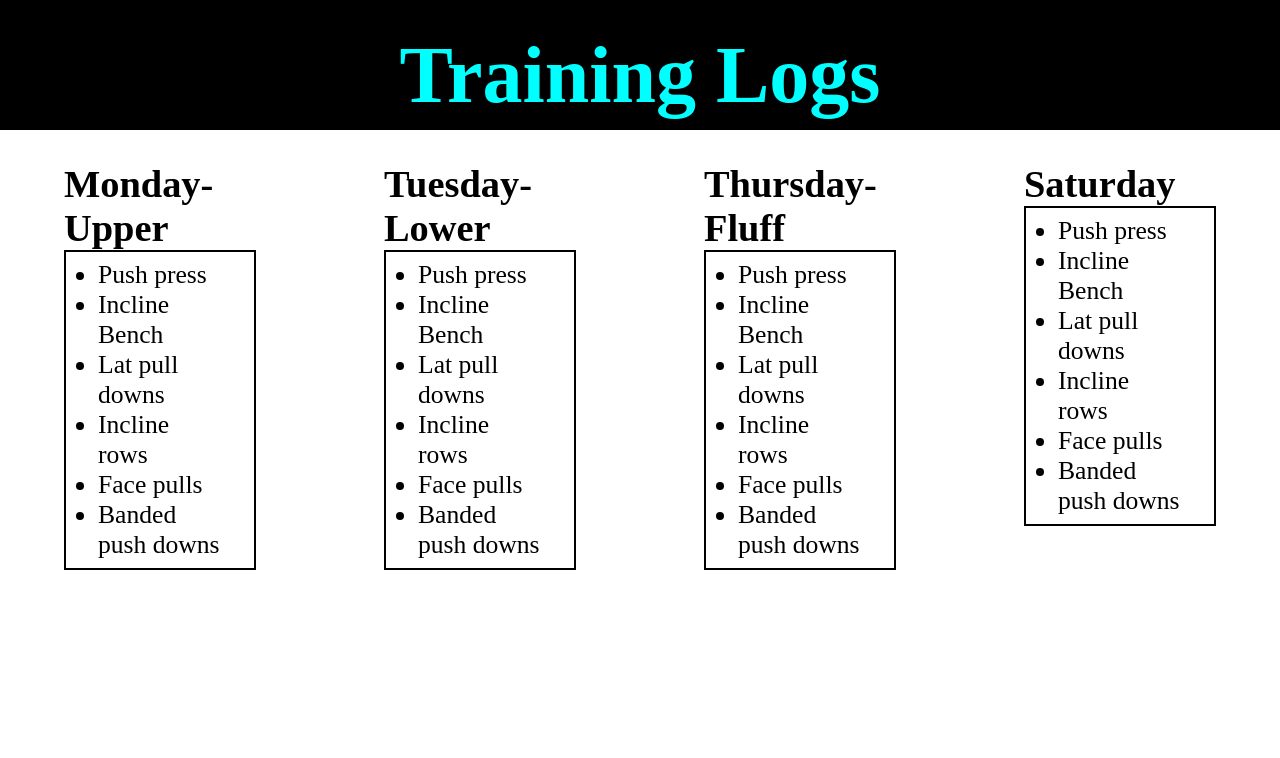
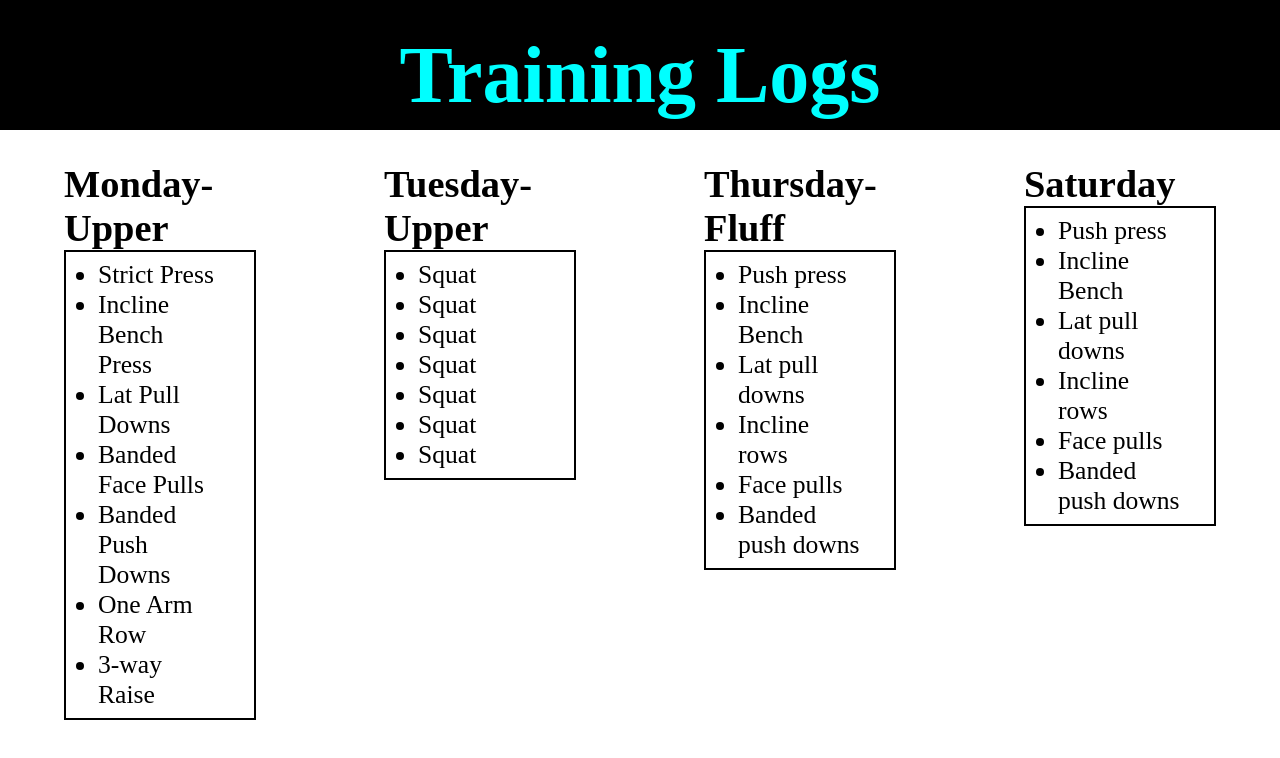
Before and after one commit to Kanowie/training-logs, a Vue app: page / in a window 1280 px wide. Shown: the top 758 px of the page. Built offline with nearby package versions, Linux system fonts and the light colour scheme.

Commit message:
Add dynamic list rendering

```diff
--- a/src/pages/Logs.vue
+++ b/src/pages/Logs.vue
@@ -1,28 +1,14 @@
 <template>
     <div class="container">
-        <div class="logs-container">
-            <h2>Monday-Upper</h2>
+        <div
+            class="logs-container"
+            v-for="trainingSession in trainingSessions"
+            :key="trainingSession.id"
+        >
+            <h2>{{ trainingSession.ssesionType }}</h2>
             <div class="logs-list">
                 <ul>
-                    <li>Push press</li>
-                    <li>Incline Bench</li>
-                    <li>Lat pull downs</li>
-                    <li>Incline rows</li>
-                    <li>Face pulls</li>
-                    <li>Banded push downs</li>
-                </ul>
-            </div>
-        </div>
-        <div class="logs-container">
-            <h2>Tuesday-Lower</h2>
-            <div class="logs-list">
-                <ul>
-                    <li>Push press</li>
-                    <li>Incline Bench</li>
-                    <li>Lat pull downs</li>
-                    <li>Incline rows</li>
-                    <li>Face pulls</li>
-                    <li>Banded push downs</li>
+                    <li v-for="(exercise, index) in trainingSession.sessionExercises" :key="index">{{ exercise  }}</li>
                 </ul>
             </div>
         </div>
@@ -58,9 +44,36 @@
 <script>
 export default {
     name: "logs",
-    data() {
+    data: function () {
         return {
-            title: "Landing Page",
+            trainingSessions: [
+                {
+                    id: 0,
+                    ssesionType: "Monday-Upper",
+                    sessionExercises: [
+                        "Strict Press",
+                        "Incline Bench Press",
+                        "Lat Pull Downs",
+                        "Banded Face Pulls",
+                        "Banded Push Downs",
+                        "One Arm Row",
+                        "3-way Raise",
+                    ],
+                },
+                {
+                    id: 1,
+                    ssesionType: "Tuesday-Upper",
+                    sessionExercises: [
+                        "Squat",
+                        "Squat",
+                        "Squat",
+                        "Squat",
+                        "Squat",
+                        "Squat",
+                        "Squat",
+                    ],
+                },
+            ],
         };
     },
 };
@@ -71,16 +84,14 @@ export default {
     width: 100%;
     height: 1800px;
     display: flex;
-
 }
 
 .logs-container {
     width: 15%;
     height: auto;
     font-size: 1.6rem;
-    margin:  32px auto;
+    margin: 32px auto;
     flex-wrap: wrap;
-
 }
 
 .logs-list {
```
